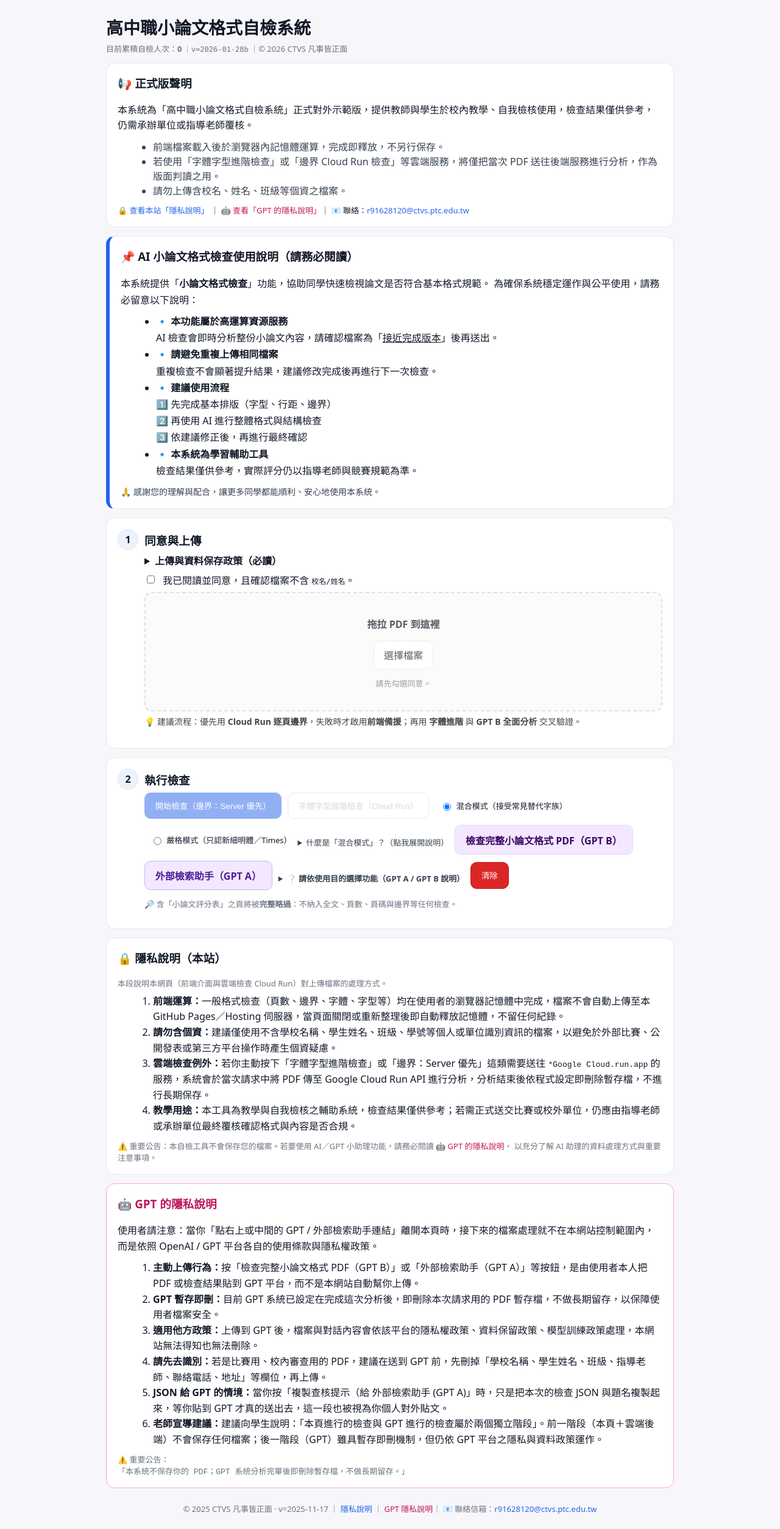
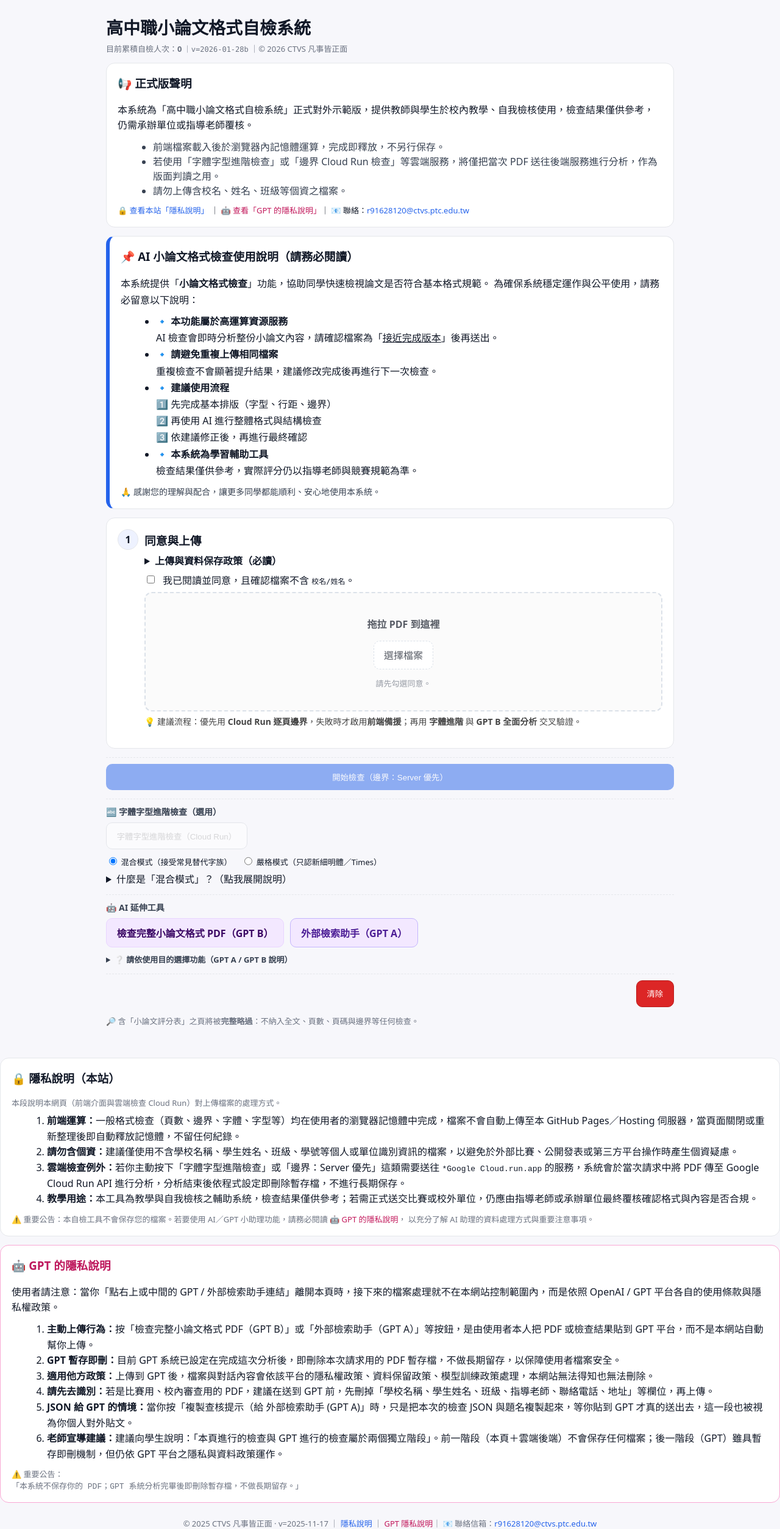
Before and after one commit to r91628120/thesis-checker, a Jekyll site: the page index.html, which Jekyll copies as it is, in a window 1280 px wide. Shown: the whole page at 61% size. Built offline with Jekyll 4.4.1, drawn with Linux system fonts in a browser that asks for light colours.

Commit message:
Add files via upload

```diff
--- a/index.html
+++ b/index.html
@@ -82,6 +82,47 @@ footer{margin-top:24px;text-align:center;color:#6b7280;font-size:13px}
   border-color: #2563eb;
 }
 
+/* ✅ Step2：執行檢查分區塊排版 */
+.action-group{
+  margin-top: 14px;
+  padding-top: 10px;
+  border-top: 1px dashed #e5e7eb;
+}
+
+.action-group h4{
+  margin: 0 0 8px;
+  font-size: 14px;
+  color: #374151;
+}
+
+.font-modes{
+  display: flex;
+  flex-wrap: wrap;
+  gap: 16px;
+  margin: 10px 0 6px;
+  font-size: 13px;
+}
+
+.font-help summary,
+.ai-help summary{
+  cursor: pointer;
+}
+
+.ai-buttons{
+  display: flex;
+  flex-wrap: wrap;
+  gap: 10px;
+  align-items: center;
+}
+
+.action-group.primary button{
+  width: 100%;
+}
+
+.action-group.danger{
+  display: flex;
+  justify-content: flex-end;
+}
 
 </style>
 
@@ -195,26 +236,33 @@ footer{margin-top:24px;text-align:center;color:#6b7280;font-size:13px}
     </div>
   </section>
 
-  <!-- Step 2 -->
-  <section class="card">
-    <div class="step">
-      <div class="no">2</div>
-      <div>
-        <h3 style="margin:4px 0 8px">執行檢查</h3>
-        <div class="row">
-          <button id="start" class="primary" disabled>開始檢查（邊界：Server 優先）</button>
-          <button id="fontCheckBtn" disabled>字體字型進階檢查（Cloud Run）</button>
+      <!-- ✅ Step 2｜重新排版（分區塊） -->
+<div class="action-group primary">
+  <button id="start" class="primary" disabled>
+    開始檢查（邊界：Server 優先）
+  </button>
+</div>
 
-          <label style="display:inline-flex;align-items:center;gap:.35rem;margin-left:.5rem;font-size:13px">
+<div class="action-group font">
+  <h4>🔤 字體字型進階檢查（選用）</h4>
+
+  <button id="fontCheckBtn" disabled>
+    字體字型進階檢查（Cloud Run）
+  </button>
+
+  <div class="font-modes">
+    <label>
       <input type="radio" name="fontMode" id="modeMixed" value="mixed" checked>
       混合模式（接受常見替代字族）
     </label>
-          <label style="display:inline-flex;align-items:center;gap:.35rem;margin-left:.6rem;font-size:13px">
+
+    <label>
       <input type="radio" name="fontMode" id="modeStrict" value="strict">
       嚴格模式（只認新細明體／Times）
     </label>
+  </div>
 
-          <details style="margin-top:8px; font-size:13px; color:#374151">
+  <details class="font-help">
     <summary>什麼是「混合模式」？（點我展開說明）</summary>
     <div style="padding:8px 0 0 2px; line-height:1.7">
       <b>目的：</b>考量各校/各軟體把 Word 轉成 PDF 後，字體名稱可能被替換（但視覺上仍等價）。
@@ -229,16 +277,28 @@ footer{margin-top:24px;text-align:center;color:#6b7280;font-size:13px}
       「<code>新細明體（PMingLiU 系）</code>＋<code>Times New Roman</code>」兩大族。
     </div>
   </details>
+</div>
 
+<div class="action-group ai">
+  <h4>🤖 AI 延伸工具</h4>
+
+  <div class="ai-buttons">
     <a id="gptB" class="btn-gpt" target="_blank" rel="noopener"
-             href="https://chatgpt.com/g/g-68f77bc5d4008191802b3e5984de6f72-gao-zhong-zhi-xiao-lun-wen-lao-shi-zhu-shou-gpt-dan-du-pdf-mo-shi">檢查完整小論文格式 PDF（GPT B）</a>
+       href="https://chatgpt.com/g/g-68f77bc5d4008191802b3e5984de6f72-gao-zhong-zhi-xiao-lun-wen-lao-shi-zhu-shou-gpt-dan-du-pdf-mo-shi">
+      檢查完整小論文格式 PDF（GPT B）
+    </a>
+
     <a id="gptA" class="btn-violet" target="_blank" rel="noopener"
-             href="https://chatgpt.com/g/g-68c6d9e700c88191872154808e0e0e7b-gao-zhong-zhi-xiao-lun-wen-ge-shi-zi-jian-xi-tong">外部檢索助手（GPT A）</a>
-          <details style="margin-top:10px; font-size:13px; color:#374151; max-width:720px">
+       href="https://chatgpt.com/g/g-68c6d9e700c88191872154808e0e0e7b-gao-zhong-zhi-xiao-lun-wen-ge-shi-zi-jian-xi-tong">
+      外部檢索助手（GPT A）
+    </a>
+  </div>
+
+  <!-- ✅ 你原本的 GPT A / GPT B 說明整段可以原封不動放這裡 -->
+  <details class="ai-help" style="margin-top:10px; font-size:13px; color:#374151; max-width:720px">
     <summary style="cursor:pointer; font-weight:600;">
       ❔ 請依使用目的選擇功能（GPT A / GPT B 說明）
     </summary>
-
     <div style="margin-top:8px; line-height:1.7;">
       <p><b>🔹 外部檢索助手（GPT A）</b><br>
         適合「協助擴大搜尋全台小論文題目，判斷是否與您的研究主題有相似題目」。<br>
@@ -258,9 +318,13 @@ footer{margin-top:24px;text-align:center;color:#6b7280;font-size:13px}
       </p>
     </div>
   </details>
+</div>
 
+<div class="action-group danger">
   <button id="clearTop" class="danger">清除</button>
 </div>
+
+
         <p class="hint">🔎 含「小論文評分表」之頁將被<strong>完整略過</strong>：不納入全文、頁數、頁碼與邊界等任何檢查。</p>
       </div>
     </div>
```
Lines whose indentation alone changed are shown as unchanged.
